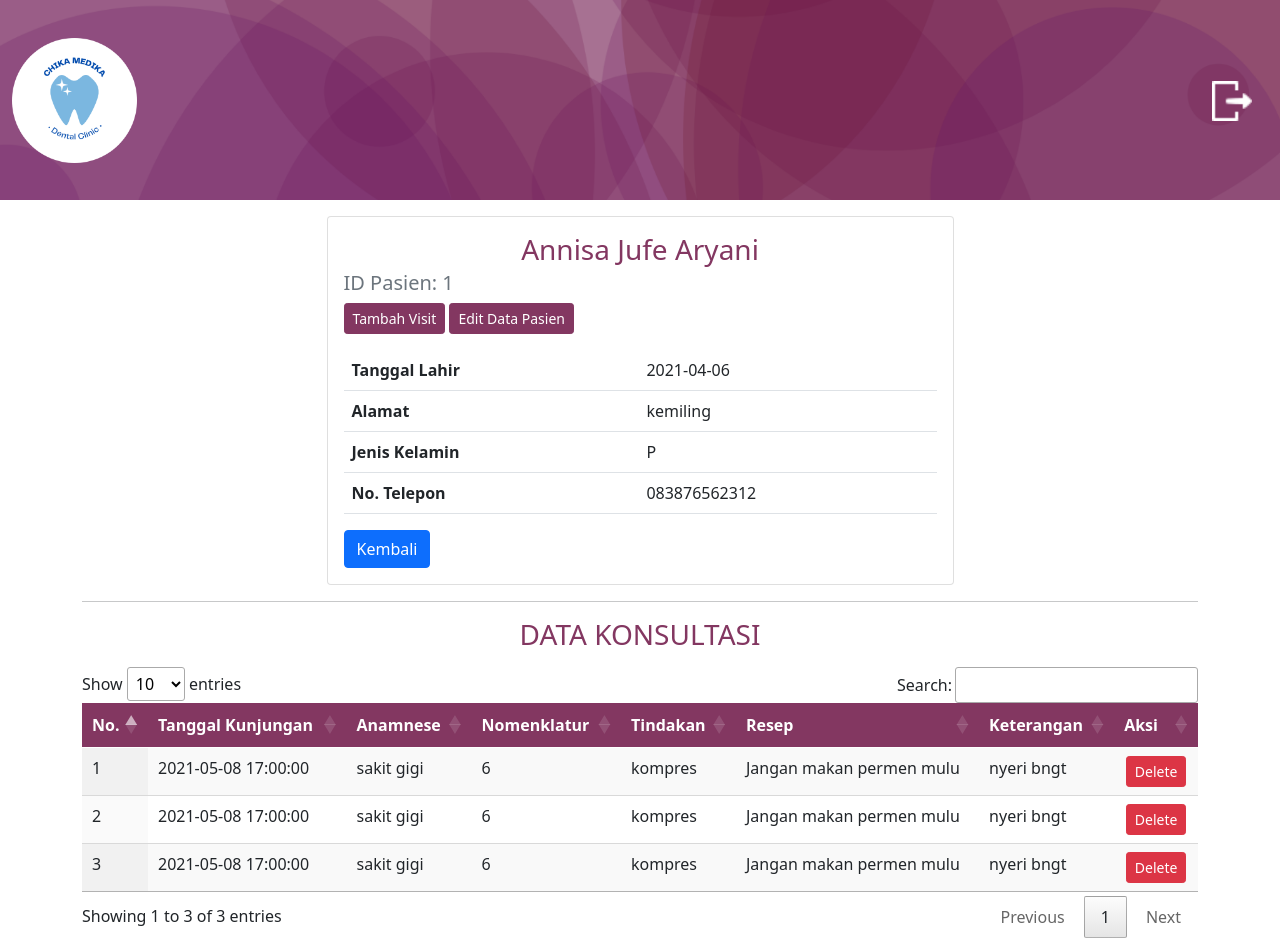
After one commit to aliefardhi/Sistem-Pendataan-Pasien-Chika-Medika, a CodeIgniter app: page /chikamedika/home/showInfo/1 in a window 1280 px wide. The commit adds this page. Run offline with CodeIgniter, Linux system fonts and the light colour scheme; data comes from the database, SQL or seed files in the repository; data that the repository does not hold is empty; some libraries are stand-ins or nearby versions.

Commit message:
coba buat table konsultasi

```diff
--- a/application/controllers/Home.php
+++ b/application/controllers/Home.php
@@ -205,4 +205,15 @@ class Home extends CI_Controller{
         redirect('home');
     }
 
+    public function showInfo($id_pasien){
+        $data['pasien'] = $this->m_login->tampilKonsul($id_pasien);
+        $data['pasien'] = $this->m_login->getPasienId($id_pasien);
+        $data['konsultasi'] = $this->m_login->getKonsul($id_pasien);
+        $data['riwayat_pasien'] = $this->m_login->getRiwayat($id_pasien);
+
+        $this->load->view('templates/header');
+        $this->load->view('home/info', $data);
+        $this->load->view('templates/footer');
+    }
+
 }
--- a/application/models/m_login.php
+++ b/application/models/m_login.php
@@ -8,6 +8,11 @@ class M_login extends CI_Model{
 	// fungsi untuk tampil data
 	function tampil_data(){
 		$data = $this->db->query("select pasien.id_pasien,nama_pasien,tgl_lahir,alamat,no_telp from pasien");
+		return $data->result();
+	}
+
+	function tampilKonsul($id_pasien){
+		$data = $this->db->query("SELECT * FROM konsultasi WHERE id_pasien=$id_pasien");
 		return $data->result();
 	}
 
--- a/application/views/Home/index.php
+++ b/application/views/Home/index.php
@@ -37,7 +37,6 @@
               <th>Tanggal Lahir</th>
               <th>Alamat</th>
               <th>No. Telepon</th>
-
               <th>Aksi</th>
             </tr>
           </thead>
@@ -53,7 +52,7 @@
                 <td><?=$ps->no_telp?></td>
 
                 <td class="text-center">
-                  <a href="<?= base_url(); ?>home/detail/<?= $ps->id_pasien; ?>" id="set_dtl" class="btn btn-primary btn-sm" >
+                  <a href="<?= base_url(); ?>home/showInfo/<?= $ps->id_pasien; ?>" id="set_dtl" class="btn btn-primary btn-sm" >
                     Detail
                   </a>
 
--- /dev/null
+++ b/application/views/Home/info.php
@@ -0,0 +1,113 @@
+<body>
+    <nav class="navbar navbar-dark bg-dark" style="background-image: url('/chikamedika/asset/bg.png');">
+        <div class="container-fluid">
+            <a class="navbar-brand" href="#">
+                <img src="<?= base_url(); ?>asset/logo.png" alt="logo" width="125" height="125" class="d-inline-block align-text-top">
+            </a>
+
+            <a class="navbar-brand" href="<?php echo base_url('landing/logout');?>" onclick="return confirm('Anda yakin ingin logout?');" >
+                <img src="<?= base_url(); ?>asset/icons/export.png" alt="logo" width="40" height="40" class="d-inline-block align-text-top">
+            </a>
+        </div>
+    </nav>
+
+    <div class="container">
+
+        <div class="row mt-3 mb-3 mx-auto">
+            <div class="col-md-7 mx-auto">
+
+                <?php if($this->session->flashdata('flash')): ?>
+                    <div class="alert alert-success alert-dismissible fade show" role="alert">
+                    Data Pasien <strong>berhasil</strong> <?= $this->session->flashdata('flash'); ?>
+                    <button type="button" class="close" data-dismiss="alert" aria-label="Close">
+                        <span aria-hidden="true">&times;</span>
+                    </button>
+                    </div>
+                <?php endif; ?>
+
+                <div class="card">
+                    <div class="card-body">
+                        <h3 class="card-title text-center" style="color: #833761 ;"><?= $pasien['nama_pasien']; ?></h3>
+                        <h5 class="card-subtitle mb-2 text-muted">ID Pasien: <?= $pasien['id_pasien']; ?></h5>
+
+                        <a href="<?= base_url(); ?>home/visit/<?= $pasien['id_pasien']; ?>" class="btn btn-primary btn-ungu btn-sm mb-3">
+                          Tambah Visit
+                        </a>
+
+                        <a href="<?= base_url(); ?>home/ubah/<?= $pasien['id_pasien']; ?>" class="btn btn-primary btn-ungu float-right btn-sm mb-3">
+                          Edit Data Pasien
+                        </a>
+
+                        <div class="table-responsive">
+
+                            <table class="table">
+                                <tbody>
+                                    <tr>
+                                        <th>Tanggal Lahir</th>
+                                        <td><?= $pasien['tgl_lahir']; ?></td>
+                                    </tr>
+                                    <tr>
+                                        <th>Alamat</th>
+                                        <td><?= $pasien['alamat']; ?></td>
+                                    </tr>
+                                    <tr>
+                                        <th>Jenis Kelamin</th>
+                                        <td><?= $pasien['jk']; ?></td>
+                                    </tr>
+                                    <tr>
+                                        <th>No. Telepon</th>
+                                        <td><?= $pasien['no_telp']; ?></td>
+                                    </tr>
+                                </tbody>
+
+                            </table>
+                        </div>
+                        <a href="<?= base_url(); ?>home" class="btn btn-primary">Kembali</a>
+                    </div>
+                </div>
+            </div>
+        </div>
+
+        <hr>
+        <h3 class="mb-3 text-center" style="color: #833761 ;">DATA KONSULTASI</h3>
+            <table class="display table table-striped table-borderless" id="tabelInfo">
+            <thead style="background-color: #833761 !important; color: #fff;" >
+                <tr>
+                <th>No.</th>
+                <th>Tanggal Kunjungan</th>
+                <th>Anamnese</th>
+                <th>Nomenklatur</th>
+                <th>Tindakan</th>
+                <th>Resep</th>
+                <th>Keterangan</th>
+                <th>Aksi</th>
+                </tr>
+            </thead>
+
+            <tbody>
+                <?php
+                $query = $this->db->query("SELECT distinct * FROM konsultasi WHERE id_pasien=$pasien[id_pasien]");
+                foreach($query->result() as $row){ ?>
+                <tr>
+                    <td><?=$row->visit?></td>
+                    <td><?=$row->tanggal?></td>
+                    <td><?=$row->anamnese?></td>
+                    <td><?=$row->nomenklatur?></td>
+                    <td><?=$row->tindakan?></td>
+                    <td><?=$row->resep?></td>
+                    <td><?=$row->keterangan?></td>
+                    <td class="text-center">
+
+                    <!-- <input type="hidden" name="<?php echo base_url('home/hapus/'.$ps->id_pasien); ?>" value="<?=$ps->id_pasien?>"> -->
+                    <a href="<?php echo base_url('home/hapus/'.$pasien['id_pasien']); ?>" onclick="return confirm('Apakah Anda Yakin?')" class="btn btn-danger btn-sm">
+                        Delete
+                    </a>
+
+                    </td>
+                </tr>
+                <?php } ?>
+            </tbody>
+
+            </table>
+
+    </div>
--- a/application/views/Templates/footer.php
+++ b/application/views/Templates/footer.php
@@ -17,6 +17,12 @@
   });
   </script>
 
+  <script type="text/javascript">
+  $(document).ready(function() {
+      $('#tabelInfo').DataTable();
+  });
+  </script>
+
 <script src="<?= base_url('asset/'); ?>script.js"></script>
 </body>
 
```
Also changed, not shown: application/libraries/Datatables.php (+6 -6 lines).
